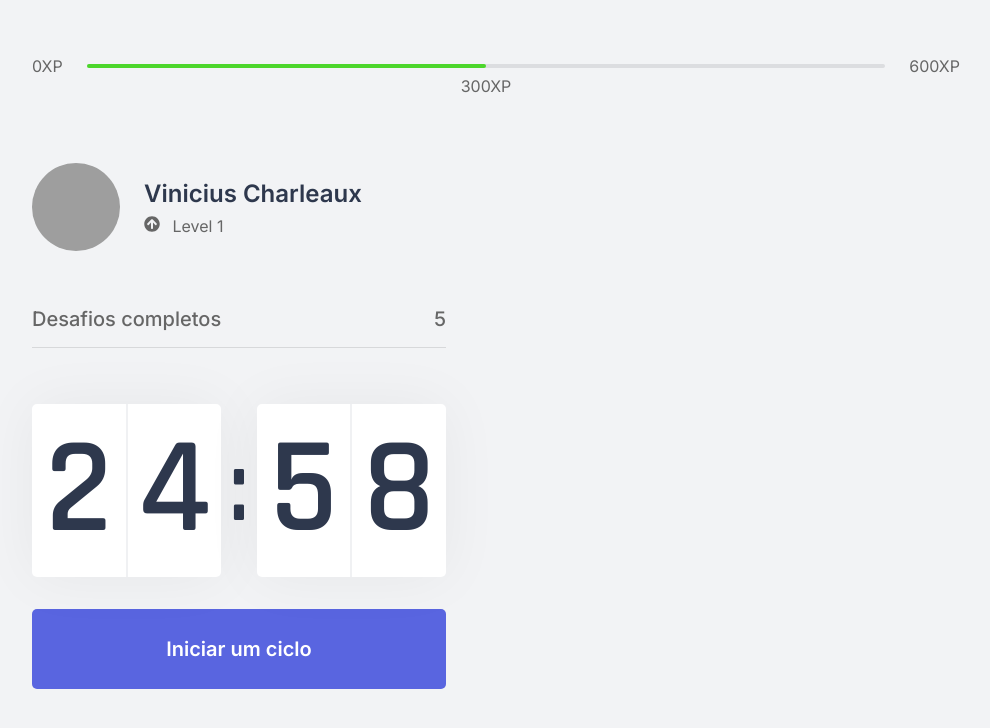
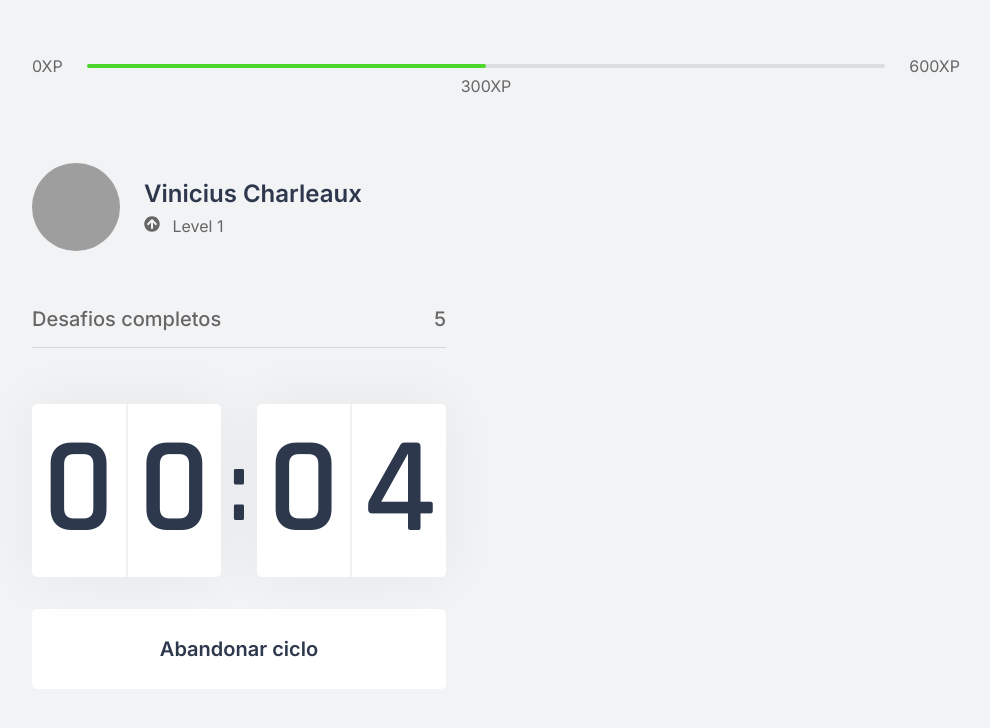
Before and after one commit to ViniciusCharleaux/react-nlw4, a Next.js app in the folder moveit-next/: page / in a window 1280 px wide. Both pictures are taken after a click on the button "Iniciar um ciclo". Shown: the top 728 px of the page, without its empty margins (144-1134 px from the left). Built offline with nearby package versions, Linux system fonts and the light colour scheme; grey boxes are pictures that could not be loaded.

Commit message:
countdown finalizado

```diff
--- a/moveit-next/src/components/Countdown.tsx
+++ b/moveit-next/src/components/Countdown.tsx
@@ -1,9 +1,12 @@
 import { useState, useEffect } from 'react';
 import styles from '../styles/components/Countdown.module.css'
 
+let countdownTimeout : NodeJS.Timeout;
+
 export function Countdown(){
-    const [time, setTime] = useState(25 * 60);
-    const [active, setActive] = useState(false);
+    const [time, setTime] = useState(6);
+    const [isActive, setIsActive] = useState(false);
+    const [hasFinished, setHasFinished] = useState(false);
 
     const min = Math.floor(time / 60);
     const sec = time%60;
@@ -12,16 +15,25 @@ export function Countdown(){
     const [secondLeft, secondRight] = String(sec).padStart(2, '0').split('');
 
     function startCountdown(){
-        setActive(true);
+        setIsActive(true);
+    }
+
+    function resetCountdown(){
+        clearTimeout(countdownTimeout); //cancelando um timeout
+        setIsActive(false);
+        setTime(6);
     }
 
     useEffect(() =>{
-        if (active && time > 0){
-            setTimeout(() => {
+        if (isActive && time > 0){
+            countdownTimeout = setTimeout(() => {
                 setTime(time - 1);
             }, 1000)
+        }else if(isActive && time === 0) {
+            setHasFinished(true);
+            setIsActive(false);
         }
-    }, [active, time])
+    }, [isActive, time])
 
     return (
         <div>
@@ -37,13 +49,40 @@ export function Countdown(){
                 </div>
             </div>
 
+            { hasFinished ? (
+                <button
+                    disabled
+                    className={styles.countdownButton}
+                    >
+                    Ciclo encerrado
+                </button>
+            ):(
+                <>
+                    {isActive ? (
                         <button
                             type="button"
-                className={styles.countdownButton}
+                            className={`${styles.countdownButton} ${styles.countdownButtonActive}`}
+                            onClick={resetCountdown}
+                        >
+                            Abandonar ciclo
+                        </button>
+
+                    ):(
+                        <button
+                            type="button"
+                            className={ styles.countdownButton}
                             onClick={startCountdown}
                         >
                             Iniciar um ciclo
                         </button>
+                    )}
+                </>
+                )}
+
+
+
+
+
         </div>
     );
 
--- a/moveit-next/src/styles/components/Countdown.module.css
+++ b/moveit-next/src/styles/components/Countdown.module.css
@@ -61,6 +61,22 @@
 
 }
 
-.countdownButton:hover{
+.countdownButton:not(:disabled):hover{
     background: var(--blue-dark);
 }
+
+.countdownButtonActive{
+    background: var(--white);
+    color: var(--title);
+}
+
+.countdownButtonActive:not(:disabled):hover{
+    background: var(--red);
+    color: var(--white);
+}
+
+.countdownButton:disabled{
+    background: var(--white);
+    color: var(--text);
+    cursor: not-allowed;
+}
```
Lines whose indentation alone changed are shown as unchanged.
